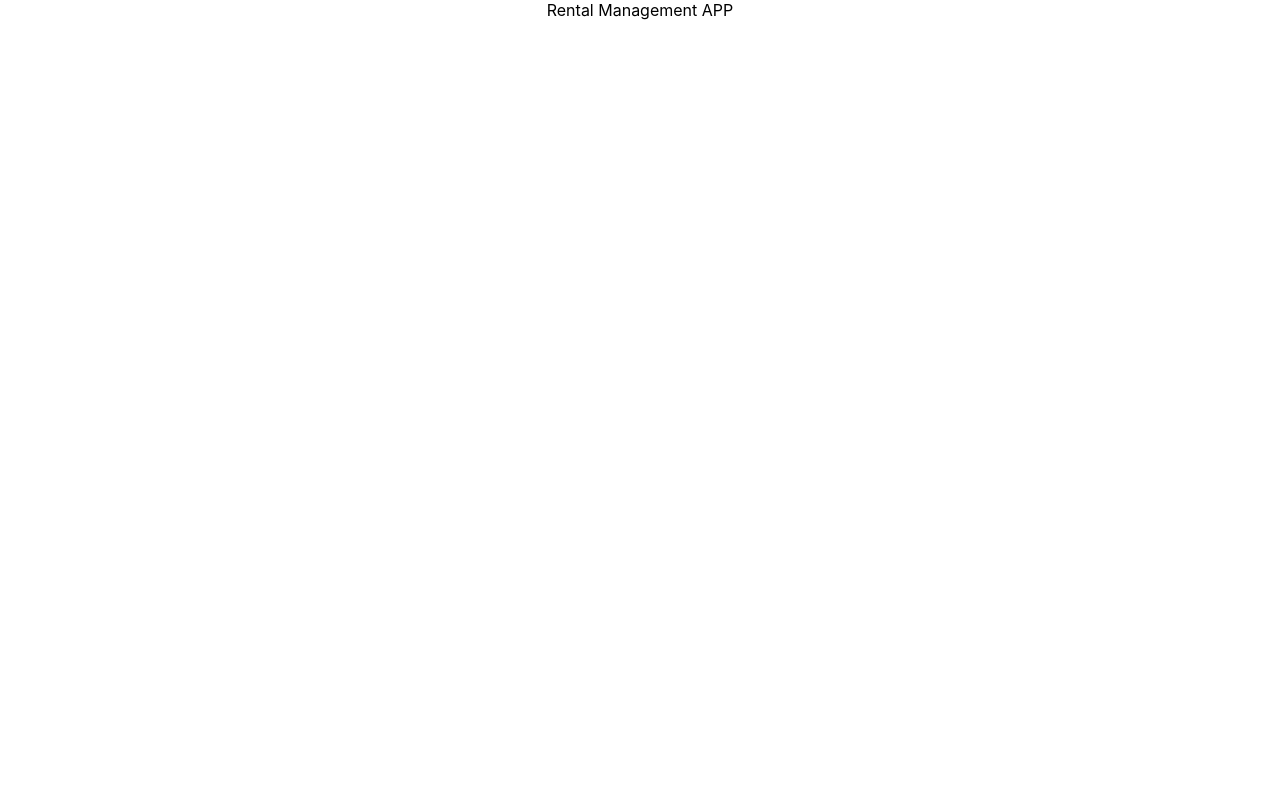
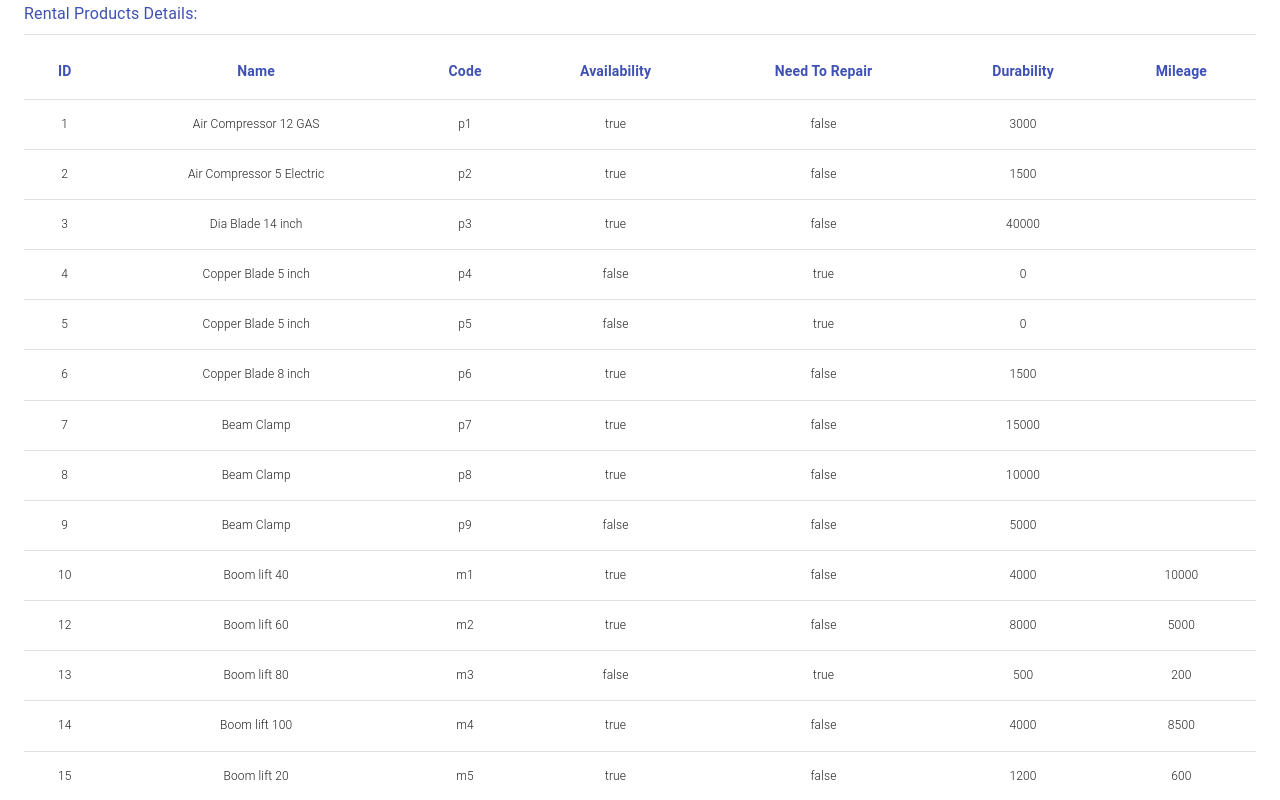
Before and after one commit to stharuma/rentalManagementApp, a React (Create React App) app: page / in a window 1280 px wide. Shown: the top 800 px of the page. Built offline with nearby package versions, Linux system fonts and the light colour scheme.

Commit message:
Added RentalProducts to app component

```diff
--- a/src/App.js
+++ b/src/App.js
@@ -1,10 +1,11 @@
 import './App.css';
+import RentalProducts from './components/pages/products/rentalProducts';
 
 function App() {
   return (
-    <div className="App">
-     <spn>Rental Management APP </spn>
-    </div>
+    <>
+     <RentalProducts/>
+    </>
   );
 }
 
```
